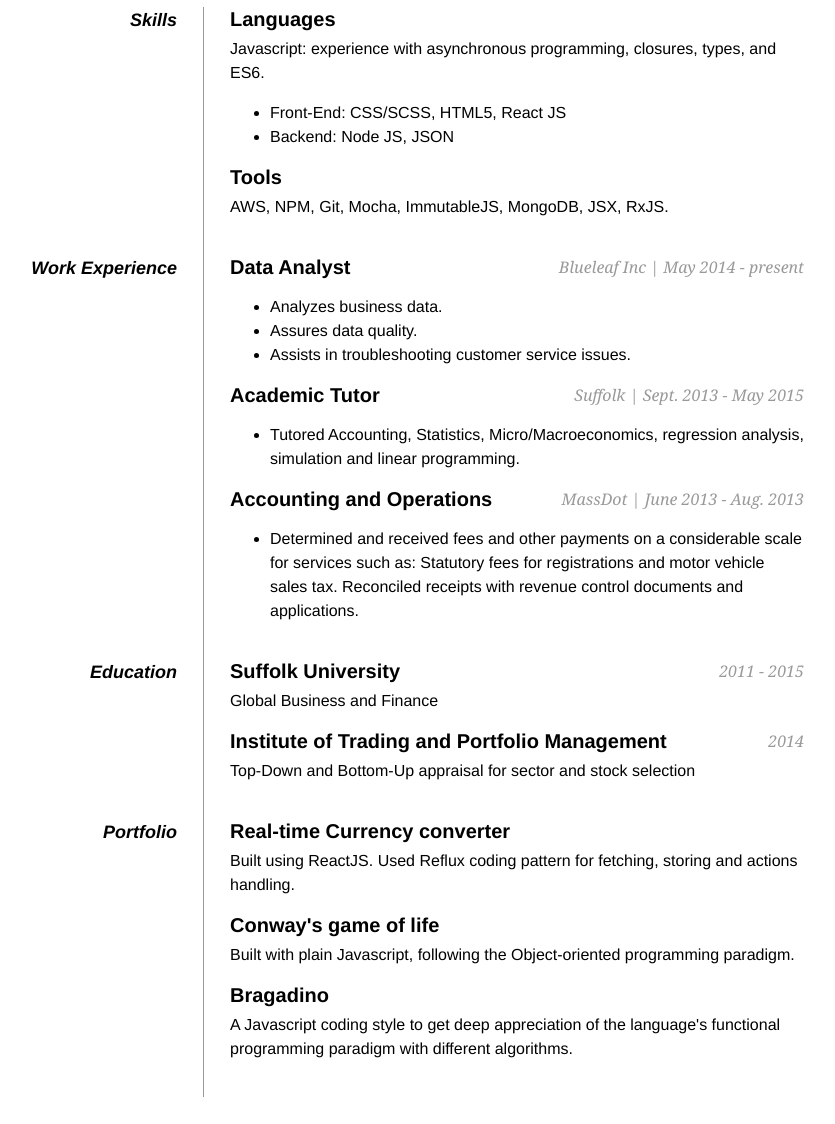
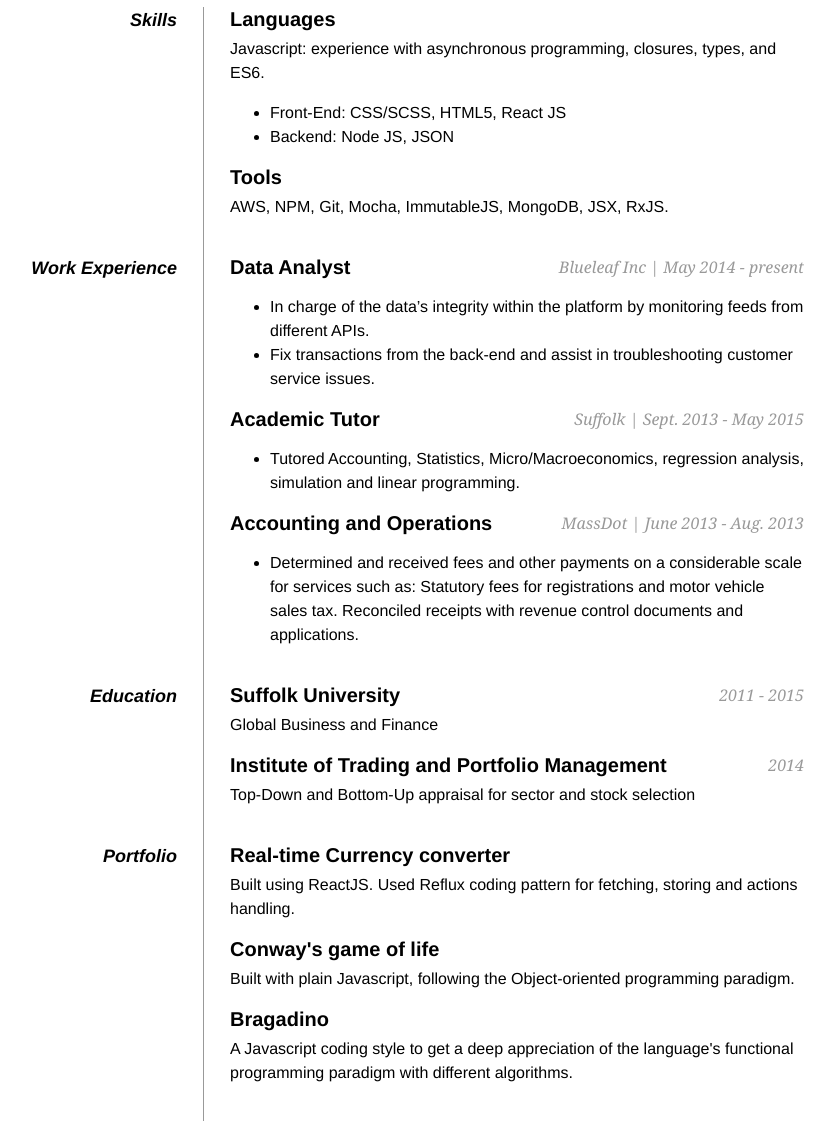
Before and after one commit to mohamedhayibor/mohamedhayibor.github.io, a website: page resume.html in a window 1280 px wide. Shown: the part 219-1343 px from the top of the page, without its empty margins (236-1071 px from the left). Drawn offline with Linux system fonts and the light colour scheme.

Commit message:
Update 1. descr

```diff
--- a/resume.html
+++ b/resume.html
@@ -49,9 +49,8 @@
 					<h2>Data Analyst<span>Blueleaf Inc | May 2014 - present</span></h2>
 					<ul>
 
-						<li>Analyzes business data.</li>
-						<li>Assures data quality.</li>
-						<li>Assists in troubleshooting customer service issues.</li>
+						<li>In charge of the data’s integrity within the platform by monitoring feeds from different APIs.</li>
+						<li>Fix transactions from the back-end and assist in troubleshooting customer service issues.</li>
 					</ul>
 
 					<h2>Academic Tutor<span>Suffolk | Sept. 2013 - May 2015</span></h2>
@@ -88,7 +87,7 @@
 					<h2>Conway's game of life</h2>
 					<p>Built with plain Javascript, following the Object-oriented programming paradigm.</p>
 					<h2>Bragadino</h2>
-					<p>A Javascript coding style to get deep appreciation of the language's functional programming paradigm with different algorithms.</p>
+					<p>A Javascript coding style to get a deep appreciation of the language's functional programming paradigm with different algorithms.</p>
 				</dd>
 			</dl>
 	</div>
```
